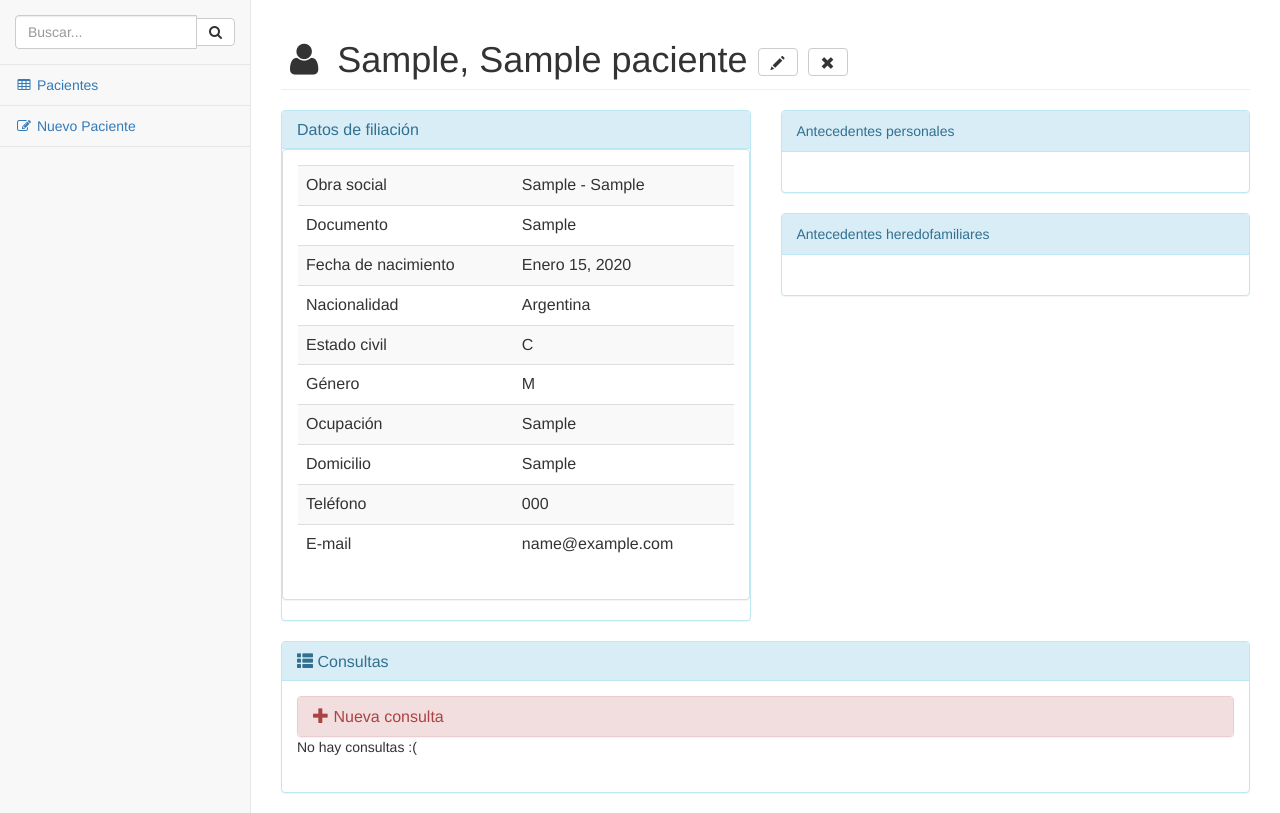
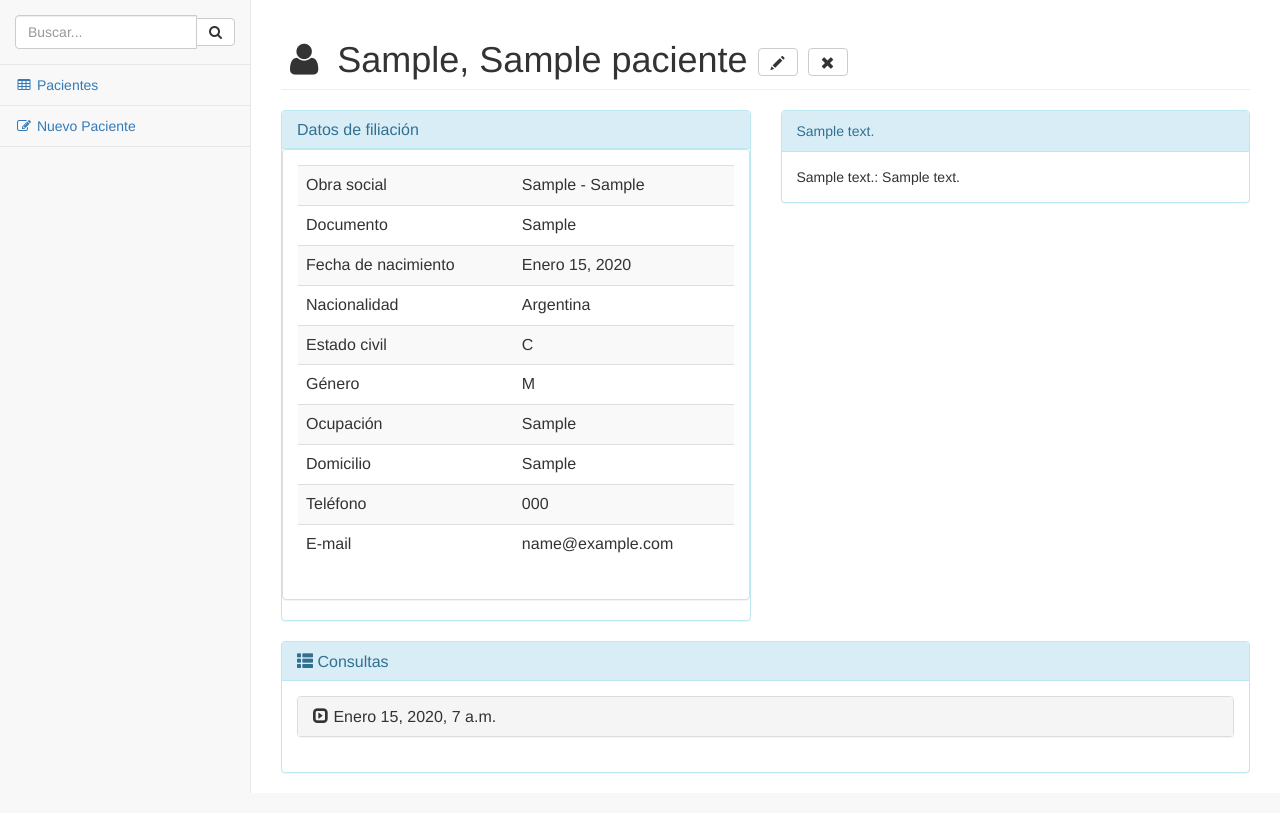
Before and after one commit to emilopez/fava, a Django app: page /paciente/1/ in a window 1280 px wide. Shown: the part 51-864 px from the top of the page. Run offline with Django 3.2, Linux system fonts and the light colour scheme; a user stored in the database is signed in; tables that the repository leaves empty hold one stand-in row (values such as "Sample post"); some libraries are stand-ins or nearby versions.

Commit message:
rediseño modelo, solucionado el listado de antecedentes

```diff
--- a/hc/admin.py
+++ b/hc/admin.py
@@ -2,13 +2,12 @@ from django.contrib import admin
 
 # Register your models here.
 from django.contrib import admin
-from .models import Paciente, Profesional, Consulta, Adjunto, HistoriaClinica, Antecedente, TipoAntecedente, HcAntDetalle
+from .models import Paciente, Profesional, Consulta, Adjunto, Antecedente, TipoAntecedente, Historico
 
 admin.site.register(Paciente)
 admin.site.register(Profesional)
 admin.site.register(Consulta)
 admin.site.register(Adjunto)
-admin.site.register(HistoriaClinica)
 admin.site.register(Antecedente)
 admin.site.register(TipoAntecedente)
-admin.site.register(HcAntDetalle)
+admin.site.register(Historico)
--- a/hc/models.py
+++ b/hc/models.py
@@ -32,19 +32,13 @@ class Paciente(models.Model):
     telefono = models.CharField(max_length = 50, null=True, blank=True)
     email = models.EmailField(null=True, blank=True)
 
+
     def __str__(self):
         return "{} {}".format(self.nombre, self.apellido)
 
-class HistoriaClinica(models.Model):
-    paciente = models.ForeignKey('hc.Paciente', related_name='historia_clinica')
-    antecedentes = models.ManyToManyField('hc.Antecedente', through = 'hc.HcAntDetalle')
-
-    def __str__(self):
-        return "{} {}".format(self.paciente.nombre, self.paciente.apellido)
-
 
 class Consulta(models.Model):
-    historia_clinica = models.ForeignKey('hc.HistoriaClinica', related_name='consultas')
+    paciente = models.ForeignKey('hc.Paciente', related_name='consultas',null=True, blank=True)
     fecha = models.DateTimeField(auto_now=True)   # Almacena la fecha actual
     entrada = models.TextField(blank=True, null=True)
 
@@ -52,7 +46,7 @@ class Consulta(models.Model):
         ordering = ["-fecha"]
 
     def __str__(self):
-        return "{} {}".format(self.historia_clinica.paciente,self.fecha)
+        return "{} {}".format(self.paciente, self.fecha)
 
 class Adjunto(models.Model):
     consulta = models.ForeignKey("hc.Consulta", related_name='adjuntos')
@@ -64,16 +58,21 @@ class TipoAntecedente(models.Model):
     texto = models.TextField(blank=True, null=True)
 
     def __str__(self):
-        return self.texto
+        return "{}".format(self.texto)
 
 class Antecedente(models.Model):
     tipo = models.ForeignKey("hc.TipoAntecedente", related_name='antecedentes')
     texto = models.TextField(blank=True, null=True)
+    registros = models.ManyToManyField('hc.Paciente', through = 'hc.Historico')
 
     def __str__(self):
-        return self.texto
+        return "{}-{}".format(self.tipo, self.texto)
 
-class HcAntDetalle(models.Model):
-    historia_clinica = models.ForeignKey('hc.HistoriaClinica')
+class Historico(models.Model):
+    paciente = models.ForeignKey('hc.Paciente')
     antecedente = models.ForeignKey('hc.Antecedente')
     texto = models.TextField(blank=True, null=True)
+    fecha = models.DateTimeField(auto_now=True)
+
+    def __str__(self):
+        return "{}-{}".format(self.paciente, self.antecedente)
--- a/hc/templates/hc/paciente.html
+++ b/hc/templates/hc/paciente.html
@@ -47,21 +47,12 @@
     </div>
     <div class="col-lg-6">
         <div class="panel panel-info">
-            <div class="panel-heading">
-                Antecedentes personales
-            </div>
-            <div class="panel-body">
-                <p>{{ paciente.antecedentes_personales }}</p>
-            </div>
-        </div>
-
-        <div class="panel panel-info">
-            <div class="panel-heading">
-                Antecedentes heredofamiliares
-            </div>
-            <div class="panel-body">
-                <p>{{ paciente.antecedentes_heredofamiliares }}</p>
-            </div>
+            {% for historico in paciente.historico_set.all %}
+                    {% ifchanged %} <div class="panel-heading"> {{historico.antecedente.tipo}} </div> {% endifchanged %}
+                    <div class="panel-body">
+                    {{historico.antecedente.texto}}: {{historico.texto}}
+                    </div>
+            {% endfor %}
         </div>
     </div>
 </div>
@@ -73,21 +64,6 @@
             <!-- .panel-heading -->
             <div class="panel-body">
                 <div class="panel-group" id="accordion">
-                        <div class="panel panel-danger">
-                            <div class="panel-heading">
-                                <h4 class="panel-title">
-                                    <a data-toggle="collapse" data-parent="#accordion" href="#collapse0"><i class="glyphicon glyphicon-plus"></i> Nueva consulta</a>
-                                </h4>
-                            </div>
-                            <div id="collapse0" class="panel-collapse collapse">
-                                <div class="panel-body">
-                                    <form method="POST" class="post-form">{% csrf_token %}
-                                        {{ form.as_p }}
-                                        <button type="submit"class="btn btn-default">Guardar</button>
-                                    </form>
-                                </div>
-                            </div>
-                        </div>
                     {% for consulta in paciente.consultas.all %}
                         <div class="panel panel-default">
                             <div class="panel-heading">
```
Also changed, not shown: hc/migrations/0013_auto_20161204_1550.py (added), hc/migrations/0014_auto_20161204_1615.py (added), hc/migrations/0015_auto_20161204_1647.py (added), hc/migrations/0016_auto_20161204_1654.py (added), hc/migrations/0017_auto_20161204_1707.py (added), hc/migrations/0018_auto_20161204_1723.py (added), hc/migrations/0019_auto_20161204_1734.py (added).
